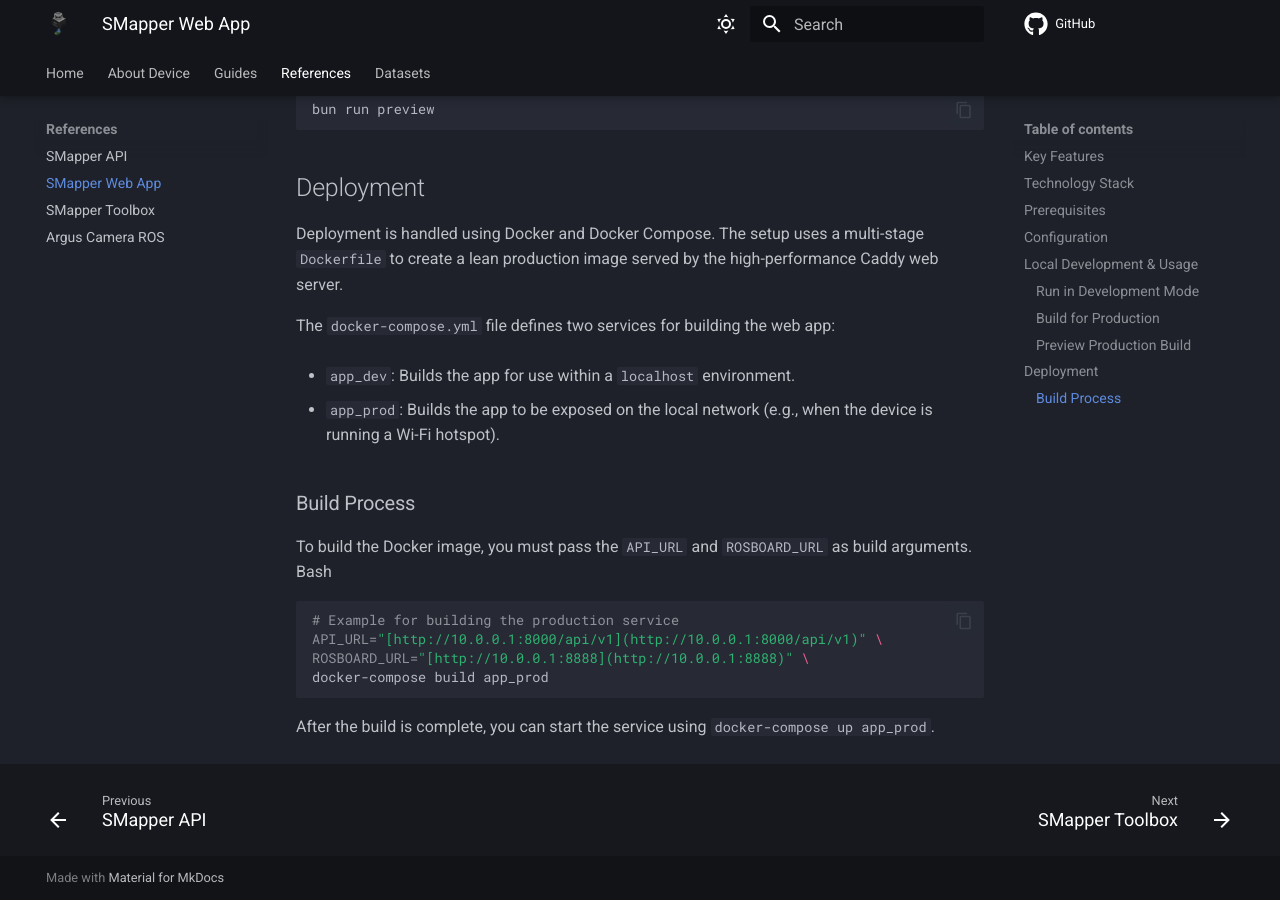
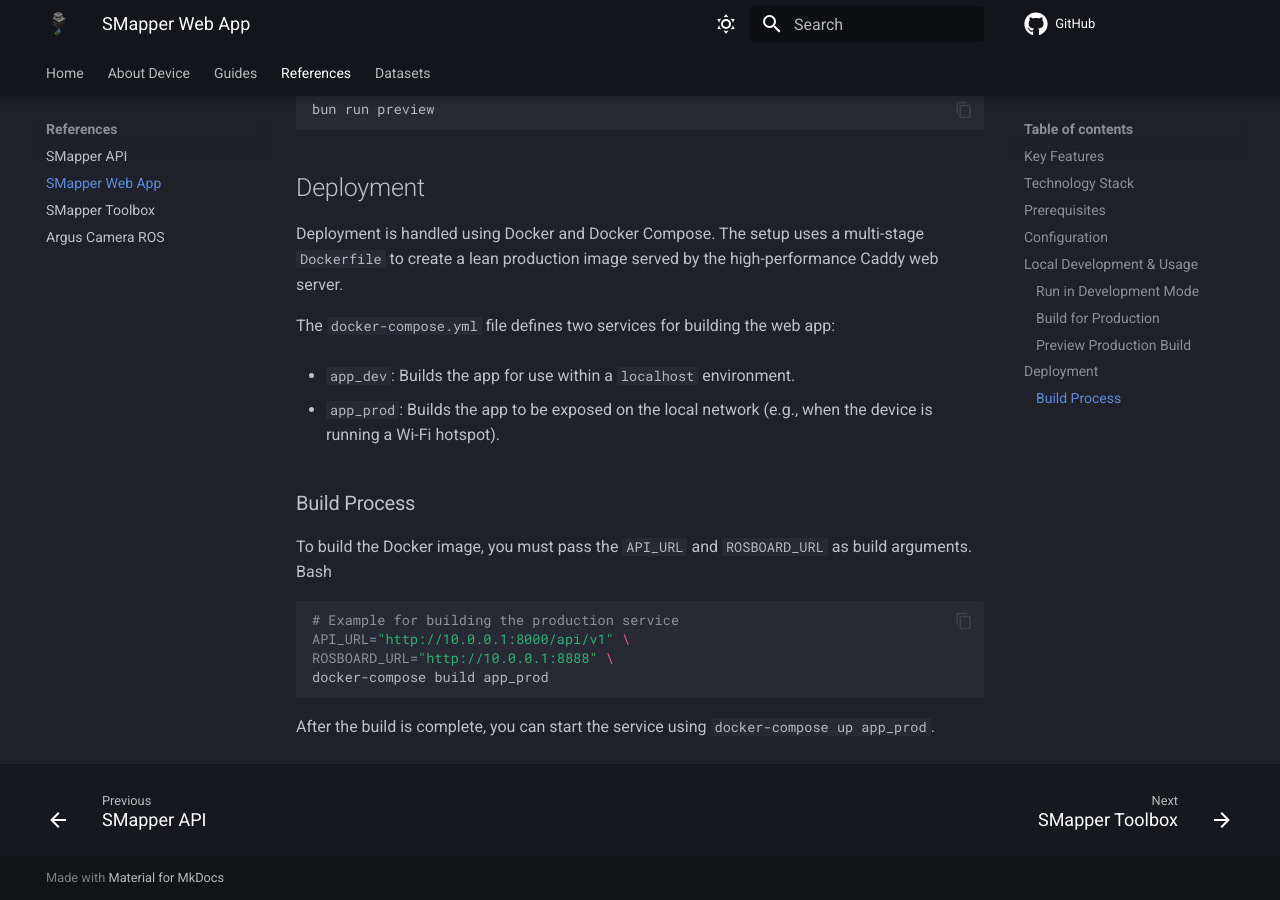
Before and after one commit to snt-arg/smapper_docs, an MkDocs documentation site: the page built from docs/software_stack/smapper_app.md, in a window 1280 px wide and 900 px high, scrolled down 2260 px. Built offline with MkDocs 1.6.1 and Material for MkDocs 9.7.7, drawn with Linux system fonts in a browser that asks for light colours; comment, search, counter and statistics services are not loaded; some of the changed lines change nothing that is shown.

Commit message:
docs: fix URL for API and rosboard env variables

````diff
--- a/docs/software_stack/smapper_app.md
+++ b/docs/software_stack/smapper_app.md
@@ -87,8 +87,8 @@
 
 ```bash
 # Example for building the production service
-API_URL="[http://10.0.0.1:8000/api/v1](http://10.0.0.1:8000/api/v1)" \
-ROSBOARD_URL="[http://10.0.0.1:8888](http://10.0.0.1:8888)" \
+API_URL="http://10.0.0.1:8000/api/v1" \
+ROSBOARD_URL="http://10.0.0.1:8888" \
 docker-compose build app_prod
 ```
 
````
